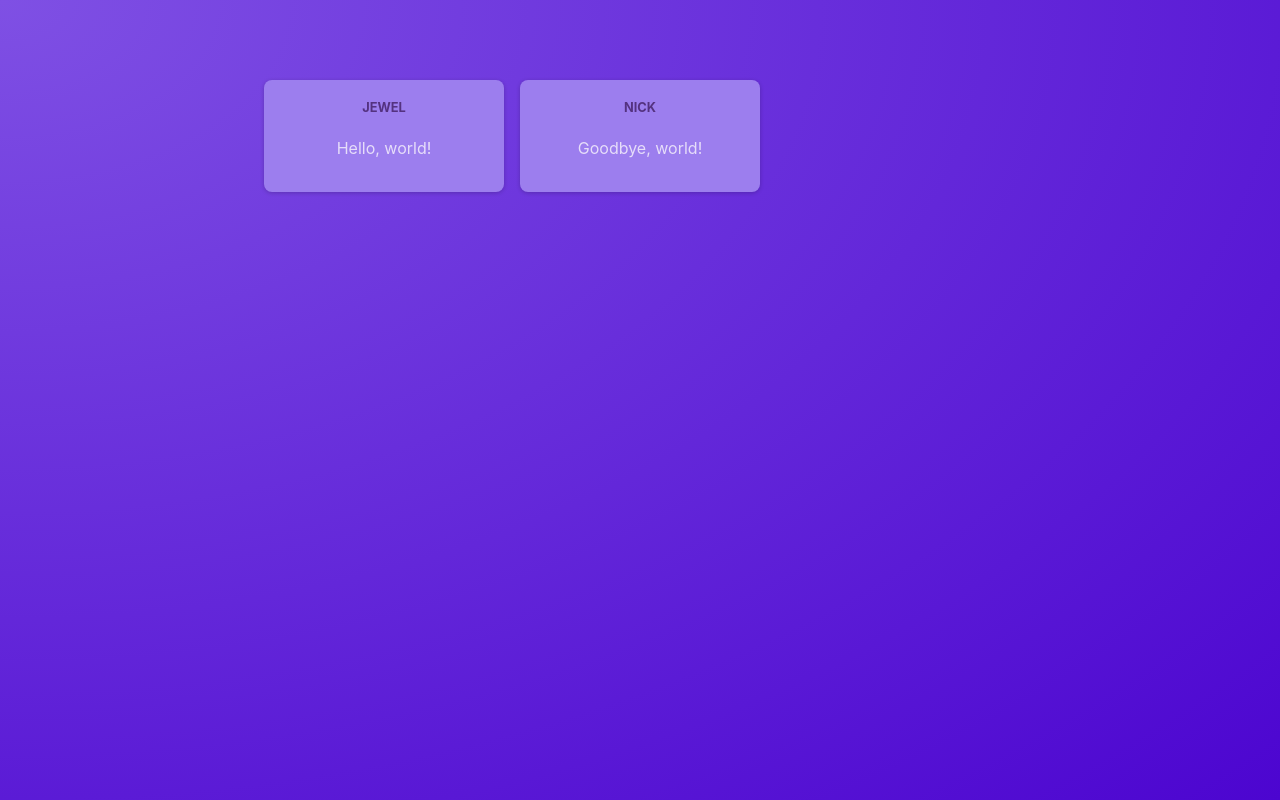
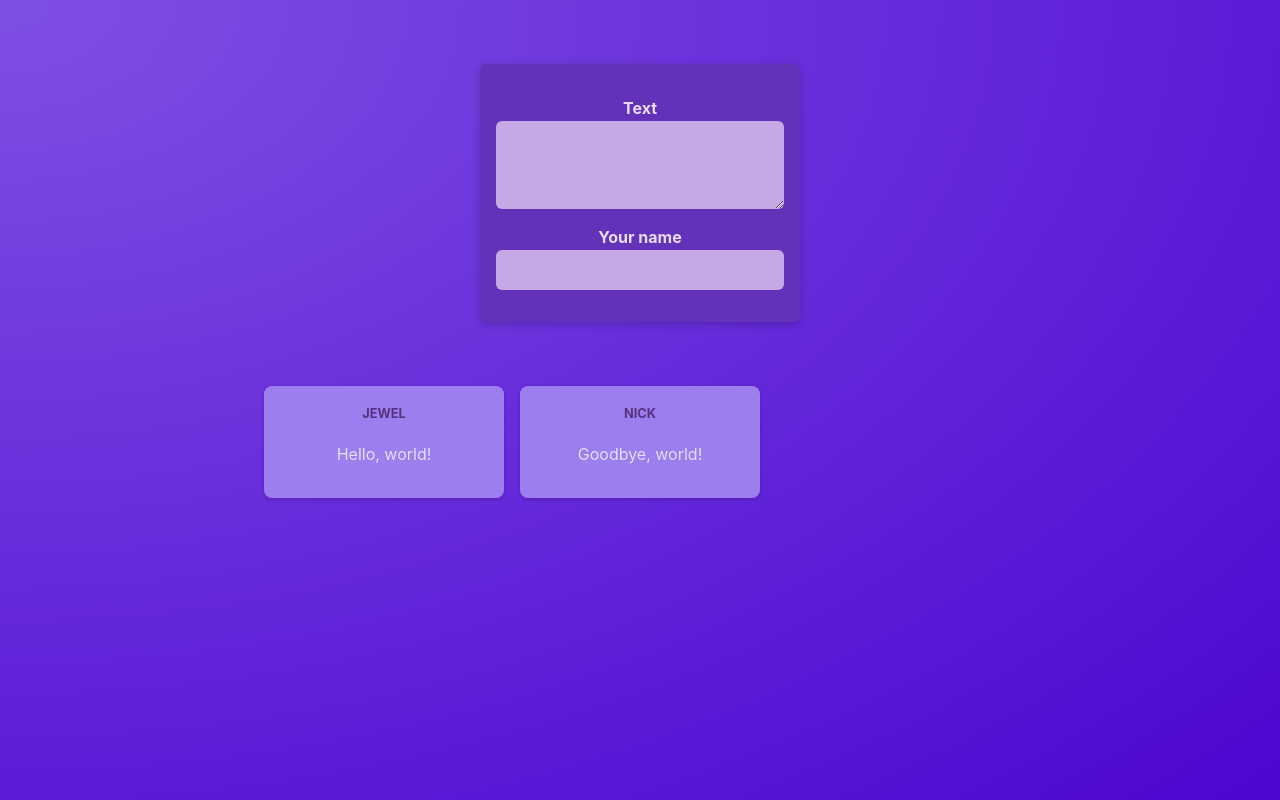
Before and after one commit to Jewel7/react-complete-guide, a React (Vite) app: page / in a window 1280 px wide. Built offline with nearby package versions, Linux system fonts and the light colour scheme.

Commit message:
lesson 23

```diff
--- /dev/null
+++ b/src/components/NewPost.module.css
@@ -0,0 +1,55 @@
+.form {
+  background-color: #6233b9;
+  padding: 1rem;
+  width: 20rem;
+  margin: 2rem auto;
+  border-radius: 6px;
+  box-shadow: 0 2px 8px rgba(0, 0, 0, 0.2);
+}
+
+.form label {
+  display: block;
+  margin-bottom: 0.05rem;
+  color: #eadbfb;
+  font-weight: bold;
+}
+
+.form input,
+.form textarea {
+  display: block;
+  width: 100%;
+  font: inherit;
+  padding: 0.5rem;
+  border-radius: 6px;
+  border: none;
+  background-color: #c4a9e4;
+  color: #28262c;
+}
+
+.actions {
+  display: flex;
+  justify-content: flex-end;
+  gap: 0.5rem;
+}
+
+.actions button {
+  cursor: pointer;
+  font: inherit;
+  padding: 0.5rem 1.5rem;
+  border: none;
+  border-radius: 4px;
+  background-color: #34036c;
+  color: #e5d5f7;
+}
+
+.actions button:hover {
+  background-color: #23014a;
+}
+
+.actions button[type="button"] {
+  background-color: transparent;
+}
+
+.actions button[type="button"]:hover {
+  color: #d1bee6;
+}
--- /dev/null
+++ b/src/components/NewPost.tsx
@@ -0,0 +1,18 @@
+import classes from "./NewPost.module.css";
+
+function NewPost() {
+  return (
+    <form className={classes.form}>
+      <p>
+        <label htmlFor="body">Text</label>
+        <textarea id="body" required rows={3} />
+      </p>
+      <p>
+        <label htmlFor="name">Your name</label>
+        <input type="text" id="name" required />
+      </p>
+    </form>
+  );
+}
+
+export default NewPost;
--- a/src/components/Post.tsx
+++ b/src/components/Post.tsx
@@ -2,21 +2,17 @@
 //files as .modules.css also gives you unique class names
 import styles from "./Post.module.css";
 
-type PostProps = {
+export interface PostProps {
   author: string;
   body: string;
-};
+}
 
-function Post(props: PostProps) {
-  // function getRandomName() {
-  //   const randomIndex = Math.floor(Math.random() * names.length);
-  //   return names[randomIndex];
-  // }
-
+//you could pass the props as an object or define each individual props surrounded by {}
+function Post({ author, body }: PostProps) {
   return (
     <li className={styles.post}>
-      <p className={styles.author}>{props.author}</p>
-      <p className={styles.body}>{props.body}</p>
+      <p className={styles.author}>{author}</p>
+      <p className={styles.body}>{body}</p>
     </li>
   );
 }
--- a/src/components/PostsList.tsx
+++ b/src/components/PostsList.tsx
@@ -1,11 +1,15 @@
 import Post from "./Post";
 import styles from "./PostsList.module.css";
+import NewPost from "./NewPost";
 
 export function PostsLists() {
   return (
-    <ul className={styles.posts}>
-      <Post author="Jewel" body="Hello, world!" />
-      <Post author="Nick" body="Goodbye, world!" />
-    </ul>
+    <>
+      <NewPost />
+      <ul className={styles.posts}>
+        <Post author="Jewel" body="Hello, world!" />
+        <Post author="Nick" body="Goodbye, world!" />
+      </ul>
+    </>
   );
 }
```
